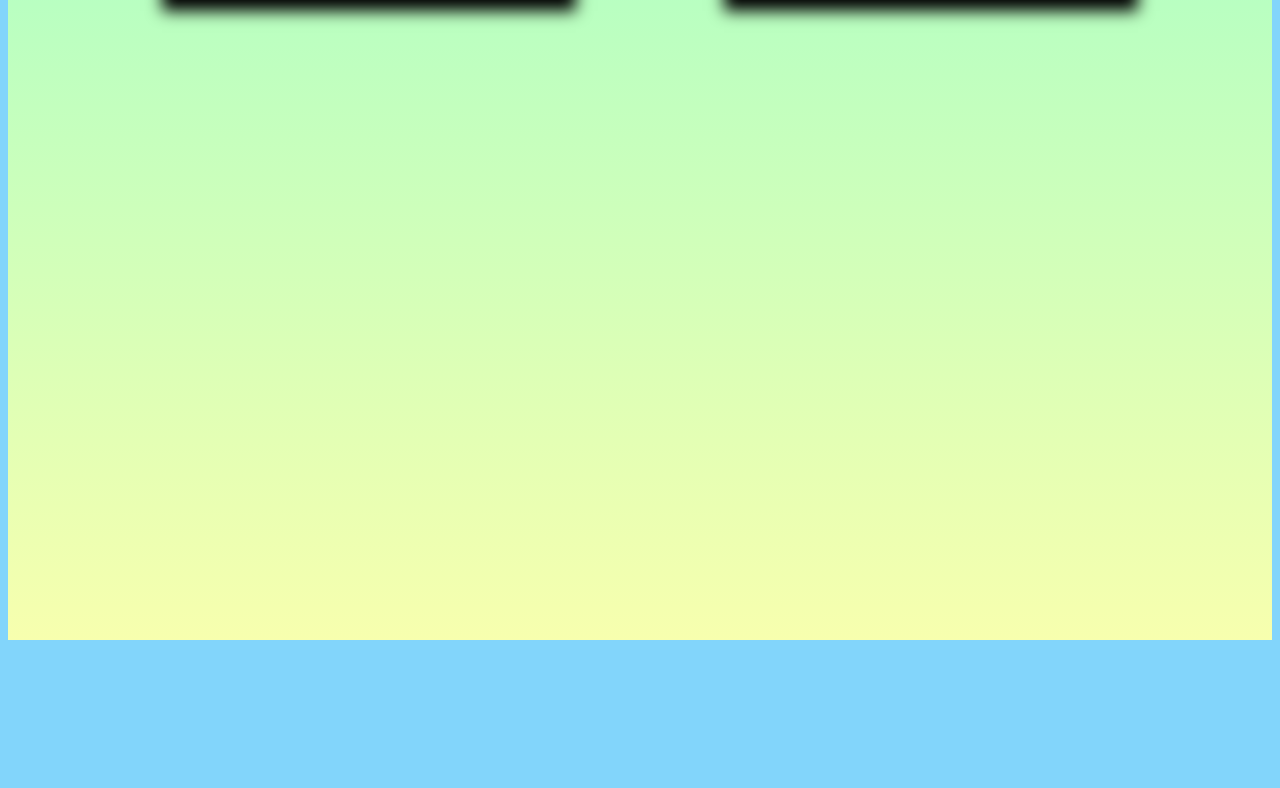
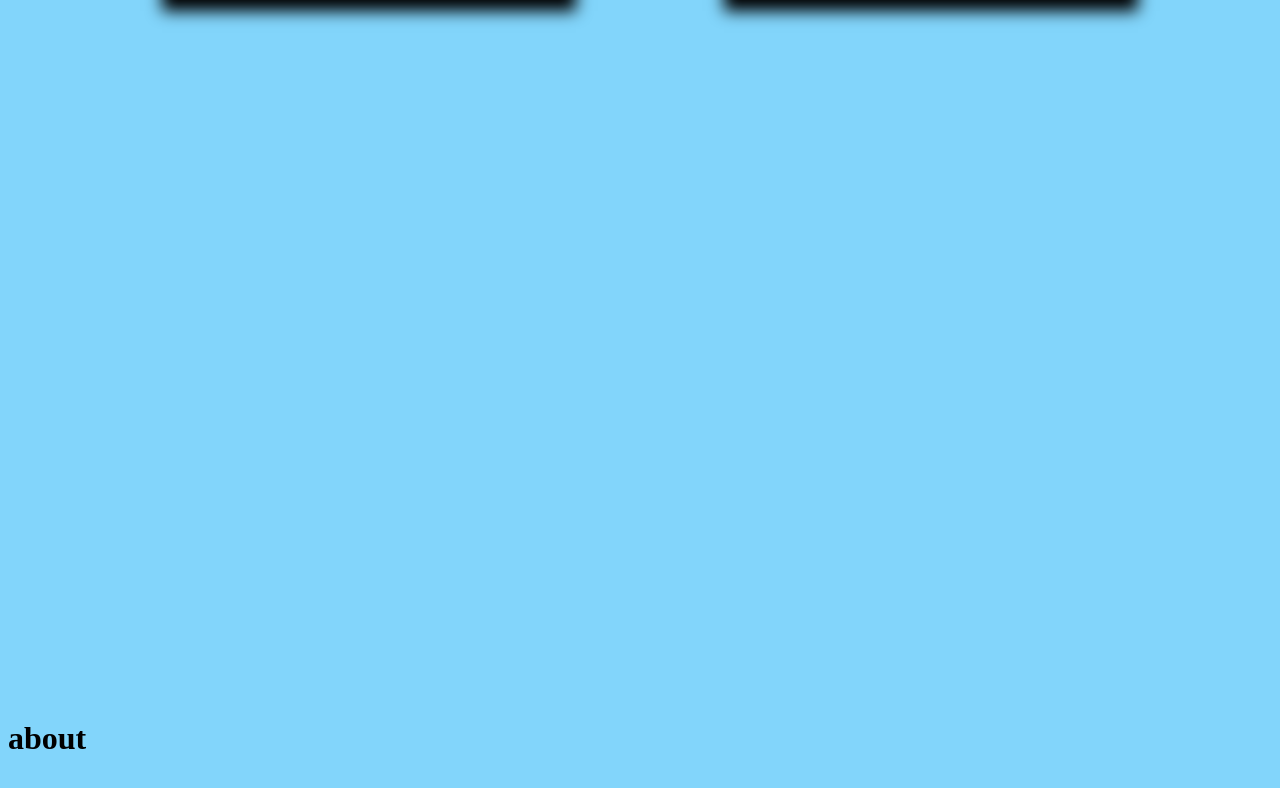
Before and after one commit to patrickrgrady81/patgrady64, a plain HTML site: page index.html in a window 1280 px wide. Shown: the part 1812-2600 px from the top of the page. Before the commit the page ends 2460 px from the top, so only its background shows below. Drawn offline with Linux system fonts and the light colour scheme.

Commit message:
fixing pages

```diff
--- a/css/index.css
+++ b/css/index.css
@@ -103,13 +103,14 @@ body{
     margin-top: 2rem;
     padding-top: 2rem;
     /* height: 100vh; */
-    min-height: 100vh;
-    background-image: linear-gradient(var(--main-bg-color), var(--mid-gradient));
+    /* min-height: 100vh; */
+    /* background-image: linear-gradient(var(--main-bg-color), var(--mid-gradient)); */
 }
 
 .about-page{
     /* height: 100vh; */
     min-height: 100vh;
+    margin-top: 210vh;
     background-image: linear-gradient(var(--mid-gradient), var(--end-gradient));
 }
 
@@ -215,6 +216,10 @@ body{
 
 .links:visited{
     color: var(--link-color);
+}
+
+.about-page {
+    background: var(--main-bg-color);
 }
 
 @keyframes reveal {
--- a/index.html
+++ b/index.html
@@ -26,7 +26,7 @@
         </div>
     </div>
     <div class="about-page">
-
+        <h1>about</h1>
     </div>
     <script src="./js/main.js" type="module"></script>
 </body>
```
